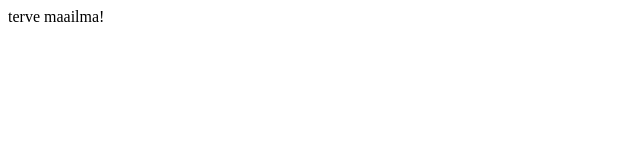
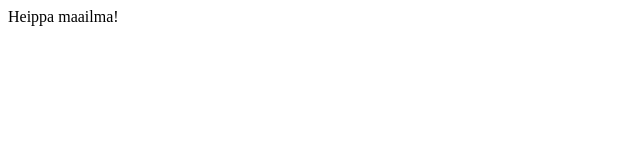
Before and after one commit to jpihlavirta/lab4, a plain HTML site: page web/index.html in a window 1280 px wide. Shown: the full height of the page, 0-640 px from the left. Drawn offline with Linux system fonts and the light colour scheme.

Commit message:
Update index.html

```diff
--- a/web/index.html
+++ b/web/index.html
@@ -7,6 +7,6 @@
     <title>Deploy and run a containerized web app with Azure App Service </title>
 </head>
 <body>
-    terve maailma!
+    Heippa maailma!
 </body>
 </html>
```
